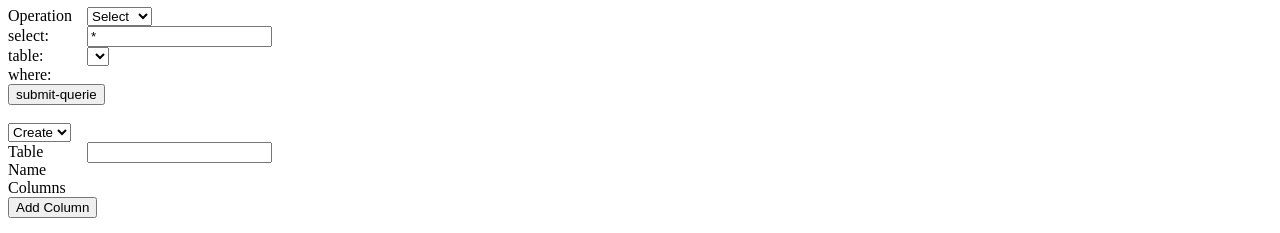
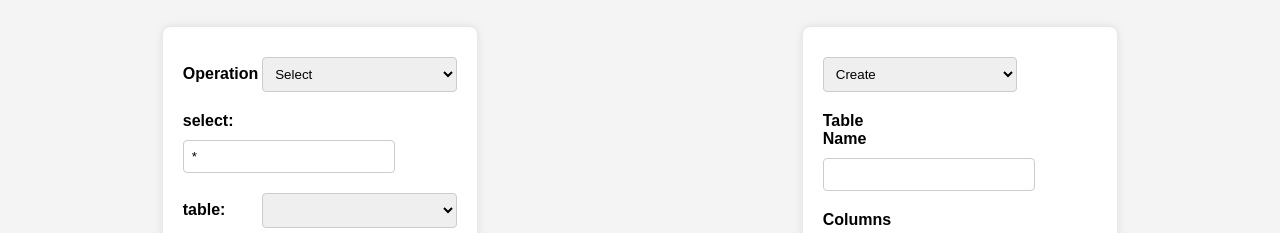
Before and after one commit to DraxxonHD/bx_praktikums_aufgabe, a website with bundled scripts: page nodejs/public/sqlite.html in a window 1280 px wide. Shown: the part 73-306 px from the top of the page. Built offline with nearby package versions, Linux system fonts and the light colour scheme; no server answers.

Commit message:
further stylings

```diff
--- a/nodejs/public/sqlite.html
+++ b/nodejs/public/sqlite.html
@@ -8,6 +8,7 @@
 </head>
 <body>
     <h1>Welcome to SQLite Example Page</h1>
+    <div id="forms">
         <form id="querie-form">
             <label for="operation">Operation</label>
             <select id="operation" name="operation">
@@ -35,7 +36,6 @@
             <br>
             <input type="submit" value="submit-querie">
         </form>
-    <br>
         <form id="create-form">
             <select id="operation" name="operation">
                 <option value="create">Create</option>
@@ -54,6 +54,7 @@
             <br>
             <input type="submit">
         </form>
+    </div>
 
     <br>
 
--- a/nodejs/public/style.css
+++ b/nodejs/public/style.css
@@ -1,49 +1,133 @@
-body{
+:root {
+    --background-color: #f4f4f4;
+    --font-family: Arial, sans-serif;
+    --text-color: #333;
+    --form-background-color: #fff;
+    --form-padding: 20px;
+    --form-margin: 20px auto;
+    --form-border-radius: 8px;
+    --form-box-shadow: 0 0 10px rgba(0, 0, 0, 0.1);
+    --form-max-width: 600px;
+    --label-width: 75px;
+    --label-margin-top: 10px;
+    --input-width: calc(100% - 80px);
+    --input-padding: 8px;
+    --input-margin: 10px 0;
+    --input-border: 1px solid #ccc;
+    --input-border-radius: 4px;
+    --button-background-color: #4CAF50;
+    --button-color: white;
+    --button-padding: 10px 20px;
+    --button-border: none;
+    --button-border-radius: 4px;
+    --button-margin-top: 10px;
+    --button-hover-background-color: #45a049;
+    --table-width: 100%;
+    --table-margin: 20px auto;
+    --table-background-color: #fff;
+    --table-box-shadow: 0 0 10px rgba(0, 0, 0, 0.1);
+    --table-font-size: 20px;
+    --table-text-align: center;
+    --table-padding: 10px;
+    --th-background-color: #4CAF50;
+    --th-color: white;
+    --tr-odd-background-color: rgb(227, 227, 227);
+}
+
+body {
     /* background-color: grey; */
     box-sizing: content-box;
     text-align: left;
+    font-family: var(--font-family);
+    background-color: var(--background-color);
+    margin: 0;
+    padding: 0;
 }
 
-h1
-{
+h1 {
     text-align: center;
-}
-/* Form Styling */
-form
-{
-
+    color: var(--text-color);
 }
 
-label
-{
-    width: 75px;
-    display: inline-flex;
+/* Form Styling */
+div#forms {
+    display: flex;
+    flex-direction: row;
+    flex-wrap: wrap;
+    align-items: flex-start;
 }
 
-
-/* Table styling*/
-table
-{
-    width: 100%;
+form {
+    background-color: var(--form-background-color);
+    padding: var(--form-padding);
+    margin: var(--form-margin);
+    border-radius: var(--form-border-radius);
+    box-shadow: var(--form-box-shadow);
+    max-width: var(--form-max-width);
 }
 
-table > *
-{
-    font-size: 20px;
-    text-align: center;
+label {
+    width: var(--label-width);
+    display: inline-flex;
+    font-weight: bold;
+    margin-top: var(--label-margin-top);
 }
 
-th
-{
-    background-color: aliceblue;
+input[type="text"],
+select {
+    width: var(--input-width);
+    padding: var(--input-padding);
+    margin: var(--input-margin);
+    border: var(--input-border);
+    border-radius: var(--input-border-radius);
 }
 
-td
-{
-
+input[type="submit"],
+button {
+    background-color: var(--button-background-color);
+    color: var(--button-color);
+    padding: var(--button-padding);
+    border: var(--button-border);
+    border-radius: var(--button-border-radius);
+    cursor: pointer;
+    margin-top: var(--button-margin-top);
 }
 
-tr:nth-child(2n-1)
-{
-    background-color: rgb(227, 227, 227);
+input[type="submit"]:hover,
+button:hover {
+    background-color: var(--button-hover-background-color);
 }
+
+div#columns-to-add > div {
+    display: flex;
+    align-items: flex-start;
+}
+
+/* Table styling */
+table {
+    width: var(--table-width);
+    border-collapse: collapse;
+    margin: var(--table-margin);
+    background-color: var(--table-background-color);
+    box-shadow: var(--table-box-shadow);
+}
+
+table > * {
+    font-size: var(--table-font-size);
+    text-align: var(--table-text-align);
+    padding: var(--table-padding);
+}
+
+th {
+    background-color: var(--th-background-color);
+    color: var(--th-color);
+    padding: var(--table-padding);
+}
+
+td {
+    padding: var(--table-padding);
+}
+
+tr:nth-child(2n-1) {
+    background-color: var(--tr-odd-background-color);
+}
```
Lines whose indentation alone changed are shown as unchanged.
